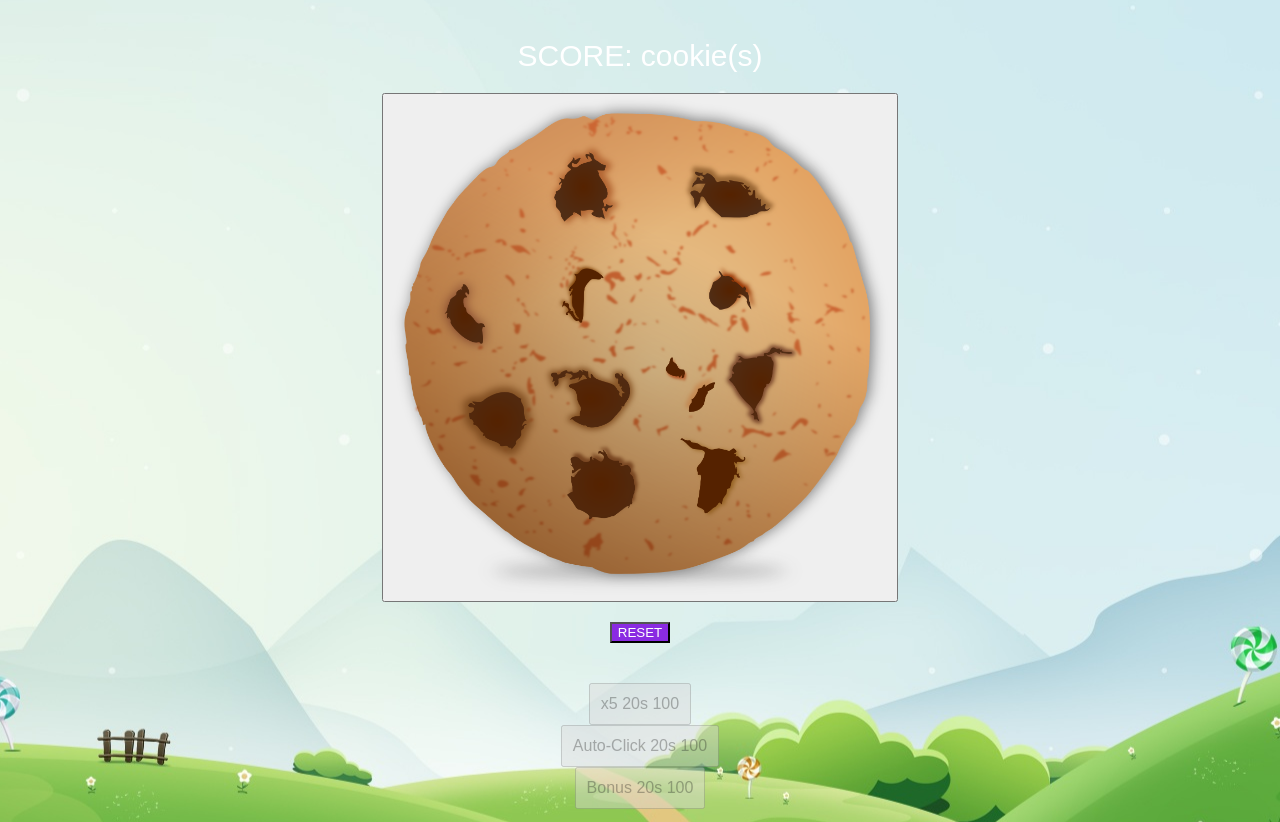
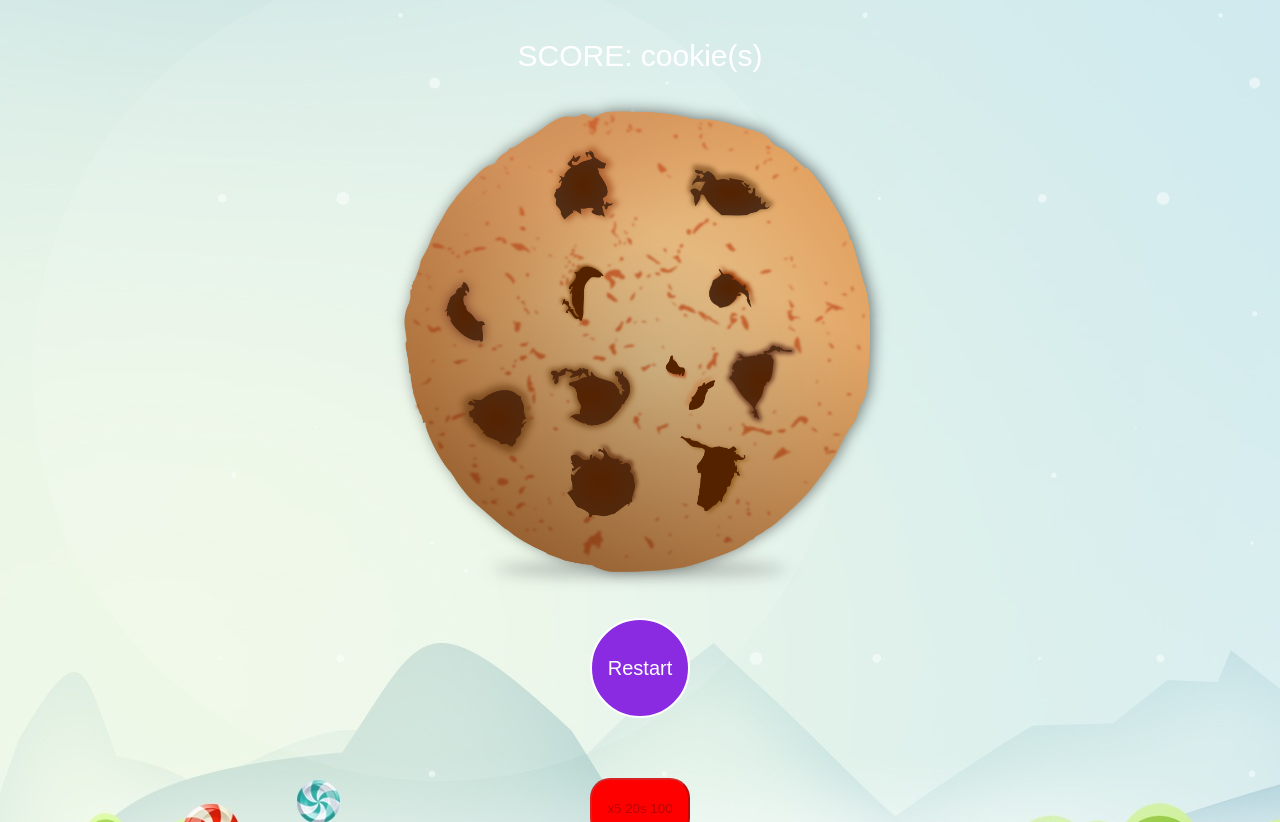
Before and after one commit to lalsdev/cookie-clicker, a plain HTML site: page index.html in a window 1280 px wide. Shown: the part 130-952 px from the top of the page. Drawn offline with Linux system fonts and the light colour scheme.

Commit message:
upadates and changes on css

```diff
--- a/assets/css/style.css
+++ b/assets/css/style.css
@@ -1,7 +1,8 @@
 body {
     background-image: url(/assets/im/CandyBackground.jpg);
-    background-position: center;
+    background-position: contain;
     background-size: fill;
+    background-repeat: no-repeat;
 }
 
 h1 {
@@ -33,16 +34,36 @@ article {
     height:500px ;
     width: 500px;
 }
+#cookie {
+    background-color: Transparent;
+    background-repeat:no-repeat;
+    border: none;
+    cursor:pointer;
+    overflow: hidden;
+}
 .third-row {
     align-content: center;
     margin: 20px;
 }
 
+
 /* css du bouton reset */
 #data-cookie-reset {
+    font-size: 20px;
     background-color: blueviolet;
     color: white;
     align-content: center;
+    height: 100px;
+    width: 100px;
+    background-repeat:no-repeat;
+    border: 2px solid white;
+    border-radius: 50%;
+    cursor:pointer;
+    overflow: hidden;
+}
+
+#data-cookie-reset:hover{
+    background-color: green;;
 }
 
 aside {
@@ -56,17 +77,31 @@ aside {
     margin: 20px;
 }
 
-.btn1 {
-    font-size: 16px;
-    padding: 10px;
+
+/* setup button */
+.button {
+    background-color: red;
+    border-radius: 20px;
+    height: 60px;
+    width: 100px;
+    margin: 20px;
 }
-.btn2 {
-    font-size: 16px;
-    padding: 10px;
+
+.button:hover {
+
 }
-.btn3 {
-    font-size: 16px;
-    padding: 10px;
+
+.button:active:hover {
+    background-color: green;
+}
+
+
+
+/* footer & credit */
+footer{
+    background-color: palevioletred;
+    align-content: center;
+    text-align: center;
 }
 
 @media (min-width: 600px){
--- a/index.html
+++ b/index.html
@@ -27,14 +27,14 @@
                 </div>
                 <!-- block for reset button -->
                 <div class="third-row">
-                    <button id="data-cookie-reset">RESET</button>
+                    <button id="data-cookie-reset">Restart</button>
                 </div>
             </div>
         </article>
 
         <aside class="flex-container">
             <div>
-                <button disabled class="btn1">x5
+                <button disabled class="button">x5
                     <span>
                         <span class="time">20s</span>
                         <span clase="price">100</span>
@@ -42,7 +42,7 @@
                 </button>
             </div>
             <div>
-                <button disabled class="btn2">Auto-Click
+                <button disabled class="button">Auto-Click
                     <span>
                         <span class="time">20s</span>
                         <span clase="price">100</span>
@@ -50,7 +50,7 @@
                 </button>
             </div>
             <div>
-                <button disabled class="btn3">Bonus
+                <button disabled class="button">Bonus
                     <span>
                         <span class="time">20s</span>
                             <span clase="price">100</span>
@@ -61,7 +61,7 @@
 
     </main>
     <footer>
-        <p>Lorem ipsum dolor sit amet consectetur adipisicing elit. Exercitationem, doloribus?</p>
+        <p>Game made with love by <a href="https://github.com/lalysingh">Laly Singh</a>, <a href="https://github.com/julio-34727">Julio Zinga</a> &  <a href="https://github.com/FrancoisTM">François Thibaut de Maisières</a> @Becode 2019</p>
     </footer>
 
     <script src="assets/js/script.js"></script>
```
